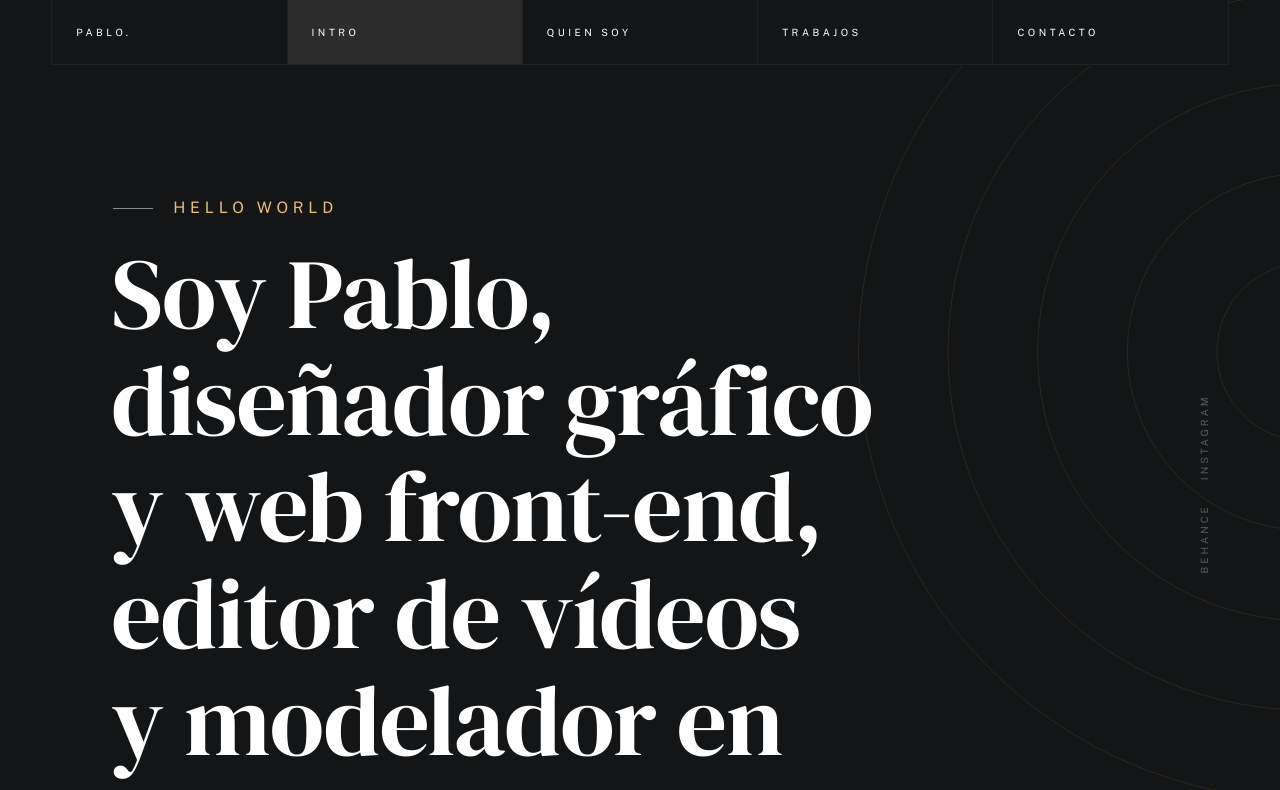
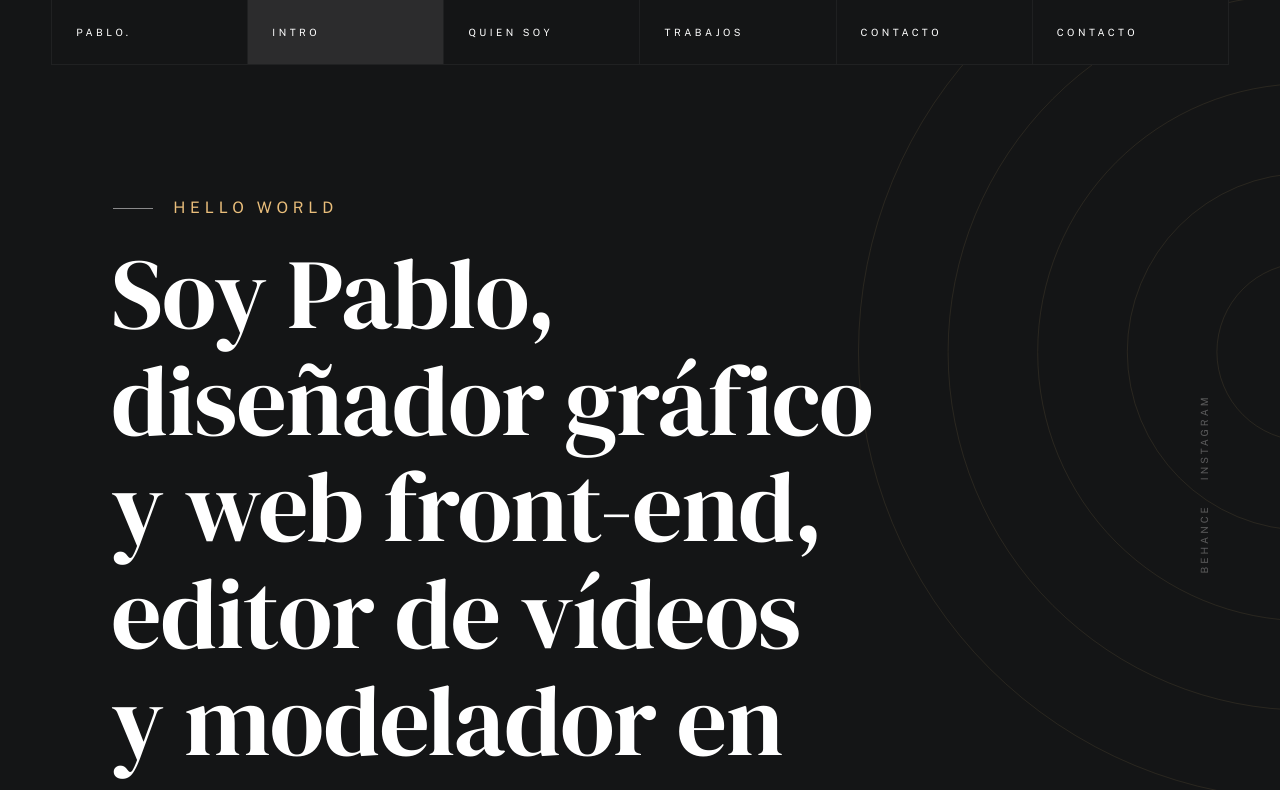
Before and after one commit to PabloJCP/pablojcp.github.io, a plain HTML site: page index.html in a window 1280 px wide. Shown: the top 790 px of the page. Drawn offline with nearby package versions, Linux system fonts and the light colour scheme; a web font is replaced by a local one.

Commit message:
index.html

```diff
--- a/index.html
+++ b/index.html
@@ -68,6 +68,7 @@
                         <li><a href="#about" class="smoothscroll">Quien soy</a></li>
                         <li><a href="#works" class="smoothscroll">Trabajos</a></li>
                         <li><a href="#contact" class="smoothscroll">Contacto</a></li>
+						<li><a href="#contact" class="smoothscroll">Contacto</a></li>
                     </ul>
                 </nav>
             </div>
```
